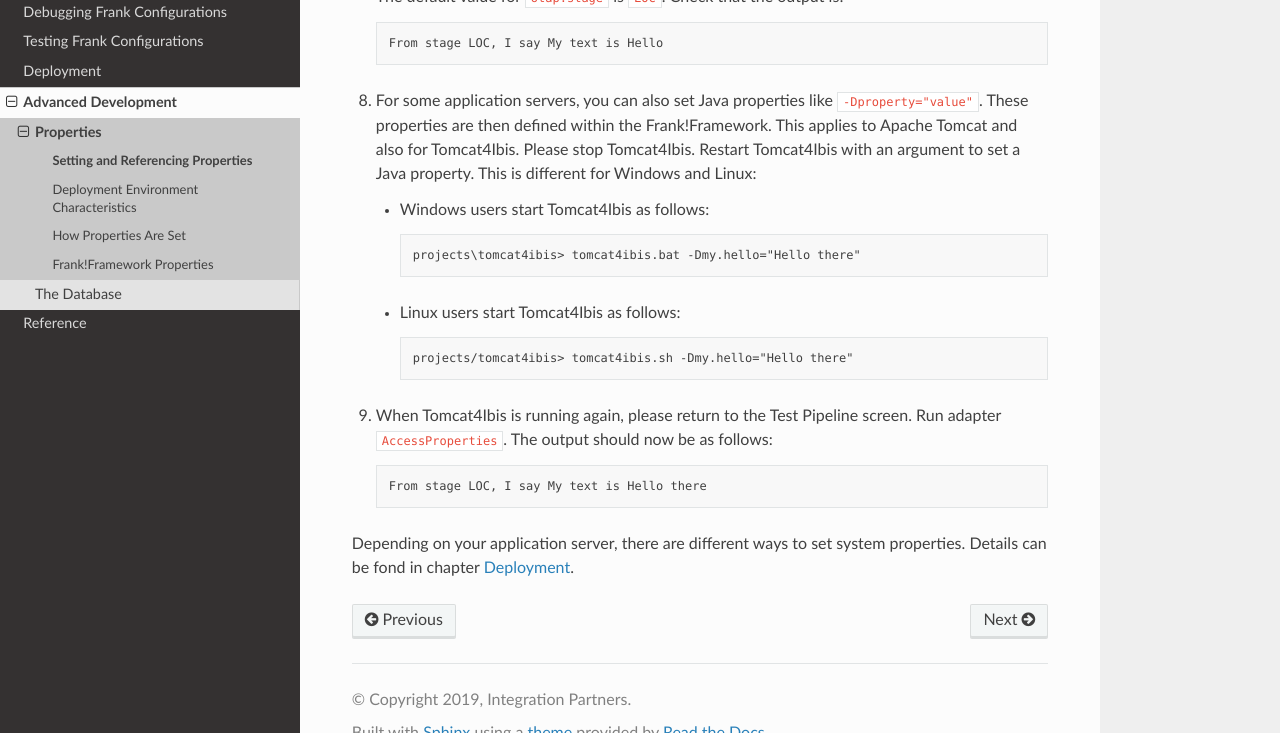
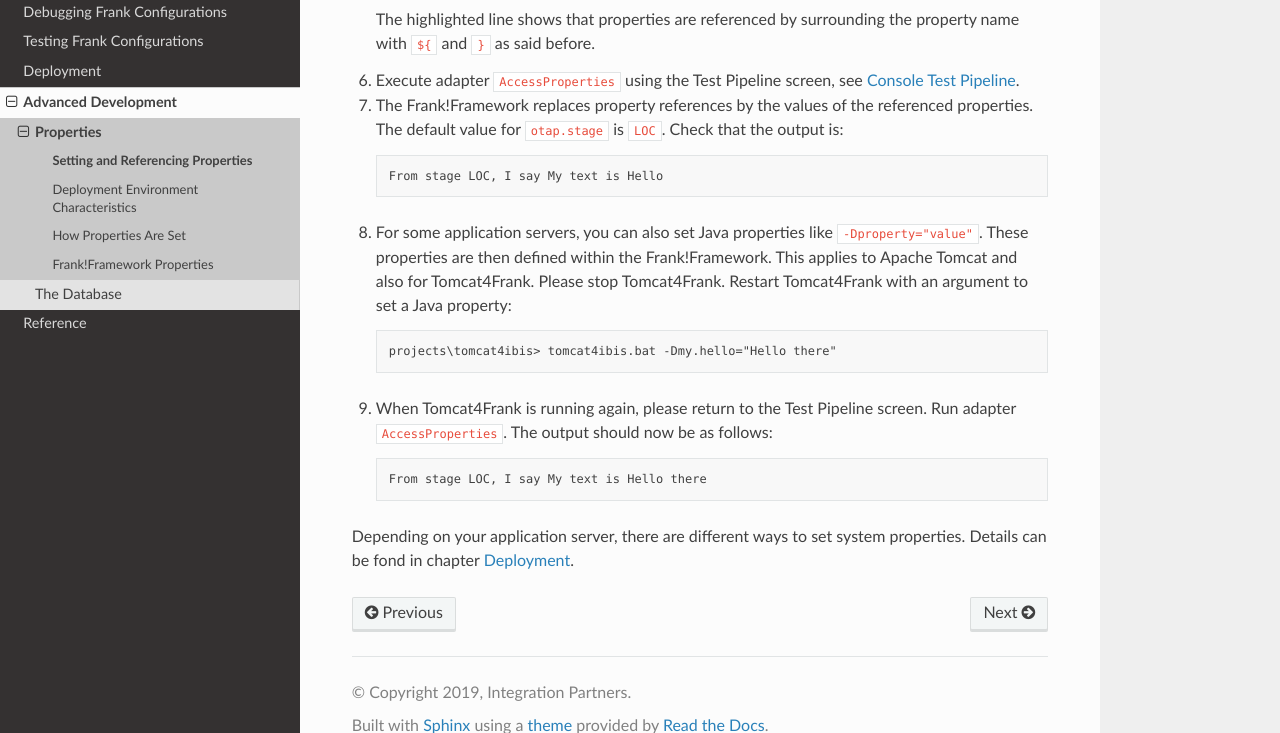
Before and after one commit to frankframework/frank-manual, a Sphinx documentation site: the page built from docs/source/advancedDevelopment/properties/referencing.rst, in a window 1280 px wide and 900 px high, scrolled down 1417 px, cut to the strip 167-900 px from the top of the window. Built offline with Sphinx 7.4.7 and the Read the Docs theme 2.0.0, drawn with Linux system fonts in a browser that asks for light colours; some of the changed text lies outside the part shown.

Commit message:
Replace Ibis by Frank except in pieces of Getting Started I planned to edit. Update because Tomcat4Frank does not work under Linux yet

```diff
--- a/docs/source/advancedDevelopment/properties/deploymentEnvironment.rst
+++ b/docs/source/advancedDevelopment/properties/deploymentEnvironment.rst
@@ -25,7 +25,7 @@ The Frank!Framework detects the type of application server used to host it. This
 --------------------------  --------------------------------------
    WAS                         WebSphere Application Server.
    TOMCAT                      Apache Tomcat.
-   TOMCAT                      Tomcat4Ibis.
+   TOMCAT                      Tomcat4Frank.
    TOMCAT                      WeAreFrank! Quick Docker Installer.
    JBOSS                       JBoss Application Server
    TIBCOAMX                    Tibco AMX
--- a/docs/source/advancedDevelopment/properties/framework.rst
+++ b/docs/source/advancedDevelopment/properties/framework.rst
@@ -23,7 +23,7 @@ configurations.names
   The value should be a comma-separated list of all configurations. For example, if your Frank contains the classpath configuration and a configuration ``MyConfig``, then the value of this property should be ``${instance.name},MyConfig``. Only works as system property or classpath property, unless you work with nested configurations. Nested configurations are beyond the scope of this manual at the moment. If you only have the classpath configuration, this property can be omitted.
 
 configurations.MyConfig.classLoaderType
-  If you have a configuration ``MyConfig``, then this property defines how configuration ``MyConfig`` is read. When you use Tomcat4Ibis and when you have the configuration in your ``configurations`` directory, you should set the value to ``DirectoryClassLoader``, indicating that ``MyConfig`` is stored on the local file system of the server. This property should exist for every configuration. Replace ``MyConfig`` with the configuration name to get the property name. This property only works as a system property or a classpath property, unless you are working with nested configurations. Nested configurations are beyond the scope of this manual.
+  If you have a configuration ``MyConfig``, then this property defines how configuration ``MyConfig`` is read. When you use Tomcat4Frank and when you have the configuration in your ``configurations`` directory, you should set the value to ``DirectoryClassLoader``, indicating that ``MyConfig`` is stored on the local file system of the server. This property should exist for every configuration. Replace ``MyConfig`` with the configuration name to get the property name. This property only works as a system property or a classpath property, unless you are working with nested configurations. Nested configurations are beyond the scope of this manual.
 
 jdbc.migrator.active
   Can be "true" or "false" (the default). Works only as system property or classpath property. When true, database initialization is switched on. The default behavior is to do this with Liquibase, see https://www.liquibase.org/. With Liquibase, the file ``DatabaseChangelog.xml`` is executed.
--- a/docs/source/advancedDevelopment/properties/initialization.rst
+++ b/docs/source/advancedDevelopment/properties/initialization.rst
@@ -23,7 +23,7 @@ Property files
 
 You can set properties specific to a configuration by adding property files to the subdirectory of that configuration. For example if you have a configuration Xyz, then you can define properties in a file ``configurations/Xyz/DeploymentSpecifics.properties``. You can also define properties in other property files in directory ``configurations/Xyz/``. The Frank!Framework then chooses what property files to consider. The Frank!Framework bases this choice on the values of ``application.server.type``, ``otap.stage`` and ``otap.side``, the properties that reflect your deployment environment.
 
-As an example, assume that you deploy on your local laptop (``otap.stage = LOC``), that you use Tomcat4Ibis (``application.server.type = TOMCAT``) and that you chose to set ``otap.side = xxx``. Then the Frank!Framework reads the following property files, sorted from high priority to low priority:
+As an example, assume that you deploy on your local laptop (``otap.stage = LOC``), that you use Tomcat4Frank (``application.server.type = TOMCAT``) and that you chose to set ``otap.side = xxx``. Then the Frank!Framework reads the following property files, sorted from high priority to low priority:
 
 #. ``StageSpecifics_LOC_TOMCAT.properties``.
 #. ``StageSpecifics_LOC.properties``.
--- a/docs/source/advancedDevelopment/properties/referencing.rst
+++ b/docs/source/advancedDevelopment/properties/referencing.rst
@@ -9,14 +9,17 @@ Please perform the following steps:
 
 .. highlight:: none
 
-#. Please install Tomcat4Ibis from https://github.com/ibissource/tomcat4ibis if you have not done so already. You should have the following directory structure: ::
+#. Please install Tomcat4Frank from https://github.com/ibissource/tomcat4ibis if you have not done so already. You should have the following directory structure: ::
 
      projects
      |- tomcat4ibis
         |- build.properties
         |- tomcat4ibis.bat
-        |- tomcat4ibis.sh
       |- ...
+
+   .. WARNING::
+
+      Tomcat4Frank currently only works for Windows. If you use Linux, please work with Docker4Frank (https://www.github.com/ibissource/docker4ibis). Apply these instructions differently when needed.
 
 #. Please make a subdirectory ``advancedDevelopmentProperties`` within ``projects``. Then open ``build.properties`` and give it the following contents: ::
 
@@ -52,17 +55,11 @@ Both in property files and in XML Frank config files, you can reference properti
 
      From stage LOC, I say My text is Hello
 
-#. For some application servers, you can also set Java properties like ``-Dproperty="value"``. These properties are then defined within the Frank!Framework. This applies to Apache Tomcat and also for Tomcat4Ibis. Please stop Tomcat4Ibis. Restart Tomcat4Ibis with an argument to set a Java property. This is different for Windows and Linux:
+#. For some application servers, you can also set Java properties like ``-Dproperty="value"``. These properties are then defined within the Frank!Framework. This applies to Apache Tomcat and also for Tomcat4Frank. Please stop Tomcat4Frank. Restart Tomcat4Frank with an argument to set a Java property: ::
 
-   * Windows users start Tomcat4Ibis as follows: ::
+     projects\tomcat4ibis> tomcat4ibis.bat -Dmy.hello="Hello there"
 
-       projects\tomcat4ibis> tomcat4ibis.bat -Dmy.hello="Hello there"
-
-   * Linux users start Tomcat4Ibis as follows: ::
-
-       projects/tomcat4ibis> tomcat4ibis.sh -Dmy.hello="Hello there"
-
-#. When Tomcat4Ibis is running again, please return to the Test Pipeline screen. Run adapter ``AccessProperties``. The output should now be as follows: ::
+#. When Tomcat4Frank is running again, please return to the Test Pipeline screen. Run adapter ``AccessProperties``. The output should now be as follows: ::
 
     From stage LOC, I say My text is Hello there
 
```
Also changed, not shown: docs/source/gettingStarted/configurationManagement1.rst (+5 -5 lines).
